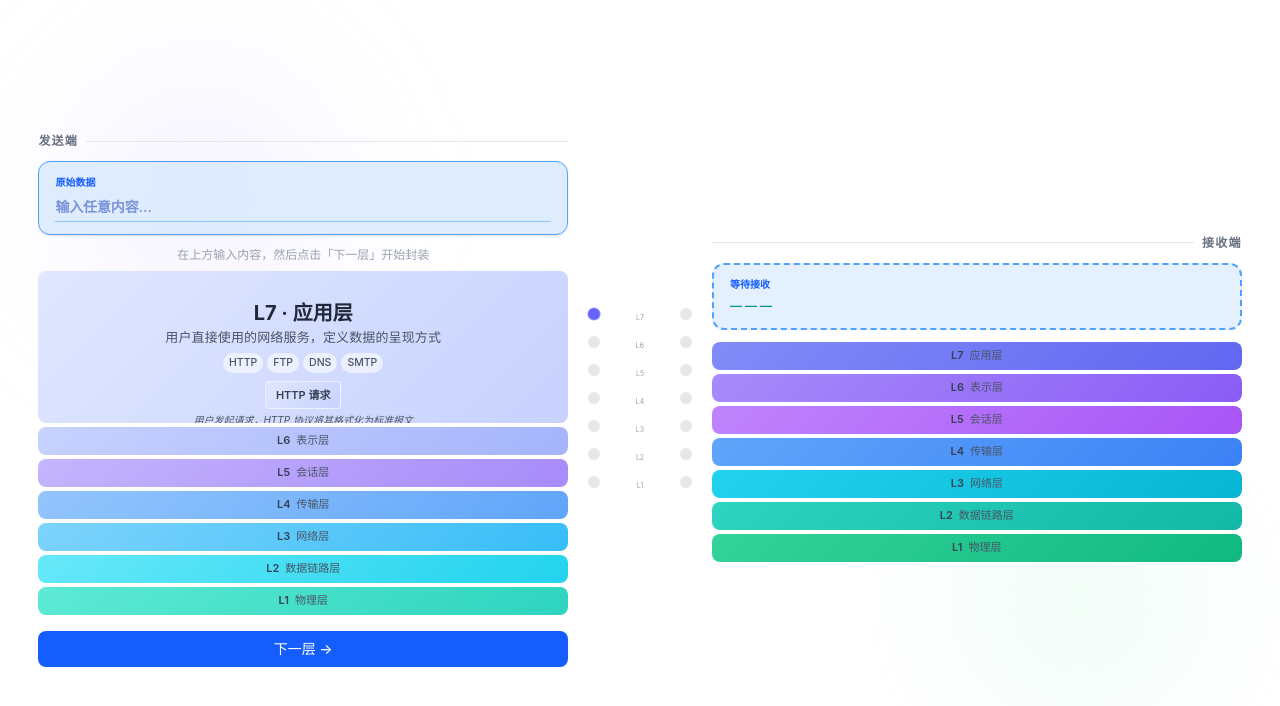
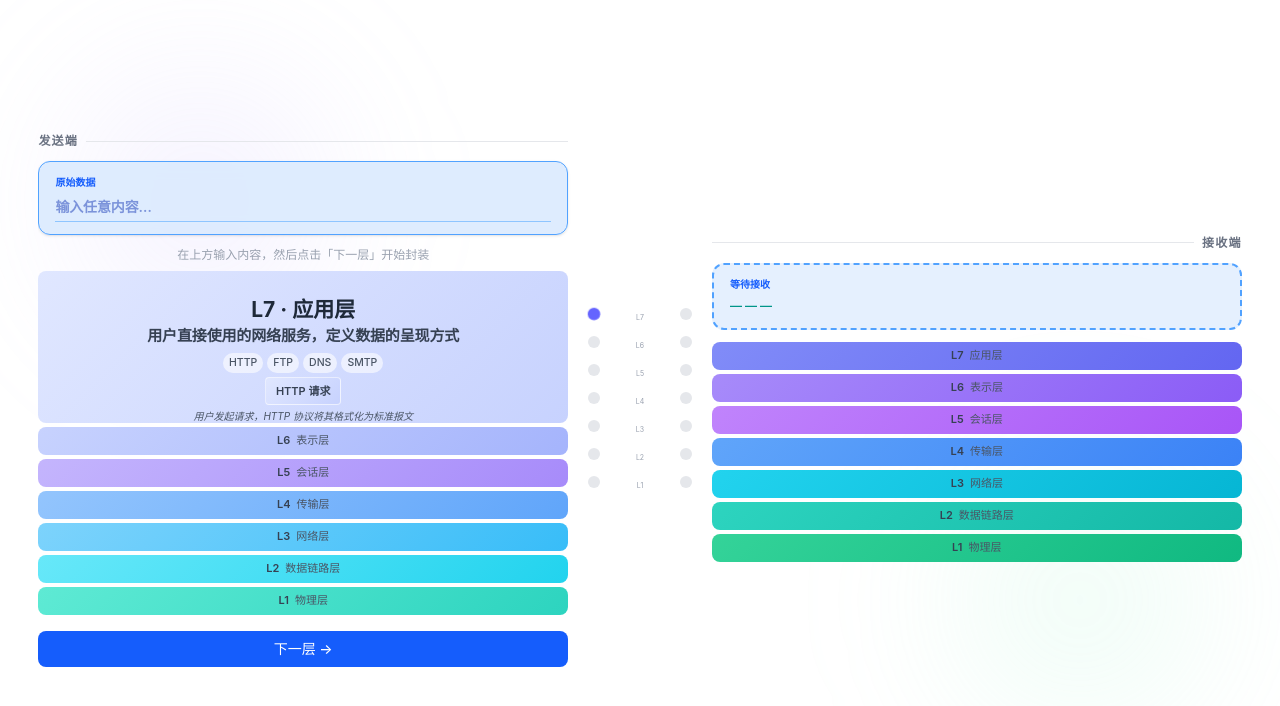
Before and after one commit to lirumao/osi-model-interactive, a Next.js app: page /explore in a window 1280 px wide. Shown: the top 706 px of the page. Built offline with nearby package versions, Linux system fonts and the light colour scheme.

Commit message:
feat(ui): increase layer title/desc font; tighten encap-row spacing; bold desc text

```diff
--- a/src/components/LayerBand.tsx
+++ b/src/components/LayerBand.tsx
@@ -136,10 +136,10 @@ export function LayerBand({ layer, status, colorFrom, colorTo, blocks = [], deta
 
       {/* 展开态 */}
       <div ref={contentRef} className="px-3 pb-2 text-center" style={{ opacity: 0 }}>
-        <div className="text-[20px] font-bold text-gray-800 leading-tight mt-0.5">
+        <div className="text-[21px] font-bold text-gray-800 leading-tight -mt-0.5">
           L{layer.level} · {layer.name}
         </div>
-        <div style={{ fontFamily: 'Inter, -apple-system, BlinkMacSystemFont, "Segoe UI", Roboto, sans-serif' }} className="text-[13px] font-medium text-gray-600 mt-0.5 leading-[1.5] tracking-[0.01em] opacity-90 text-center block w-full">
+        <div style={{ fontFamily: 'Inter, -apple-system, BlinkMacSystemFont, "Segoe UI", Roboto, sans-serif' }} className="text-[15px] font-semibold text-gray-700 mt-0.5 leading-[1.5] tracking-[-0.01em] opacity-95 text-center block w-full">
           {variant === 'receiver' && receiverDescription ? receiverDescription : layer.description}
         </div>
         <div className="flex flex-wrap gap-1 mt-1.5 justify-center">
@@ -155,7 +155,7 @@ export function LayerBand({ layer, status, colorFrom, colorTo, blocks = [], deta
 
         {/* 封装方块行：水平排列，左=最新头部，右=原始数据 */}
         {hasBlocks && (
-          <div className="encap-row mt-2 flex flex-col items-center">
+          <div className="encap-row mt-1 flex flex-col items-center">
             <div className="flex items-center justify-center gap-1 flex-wrap">
               {blocks.map((b, idx) => (
                 <div
```
